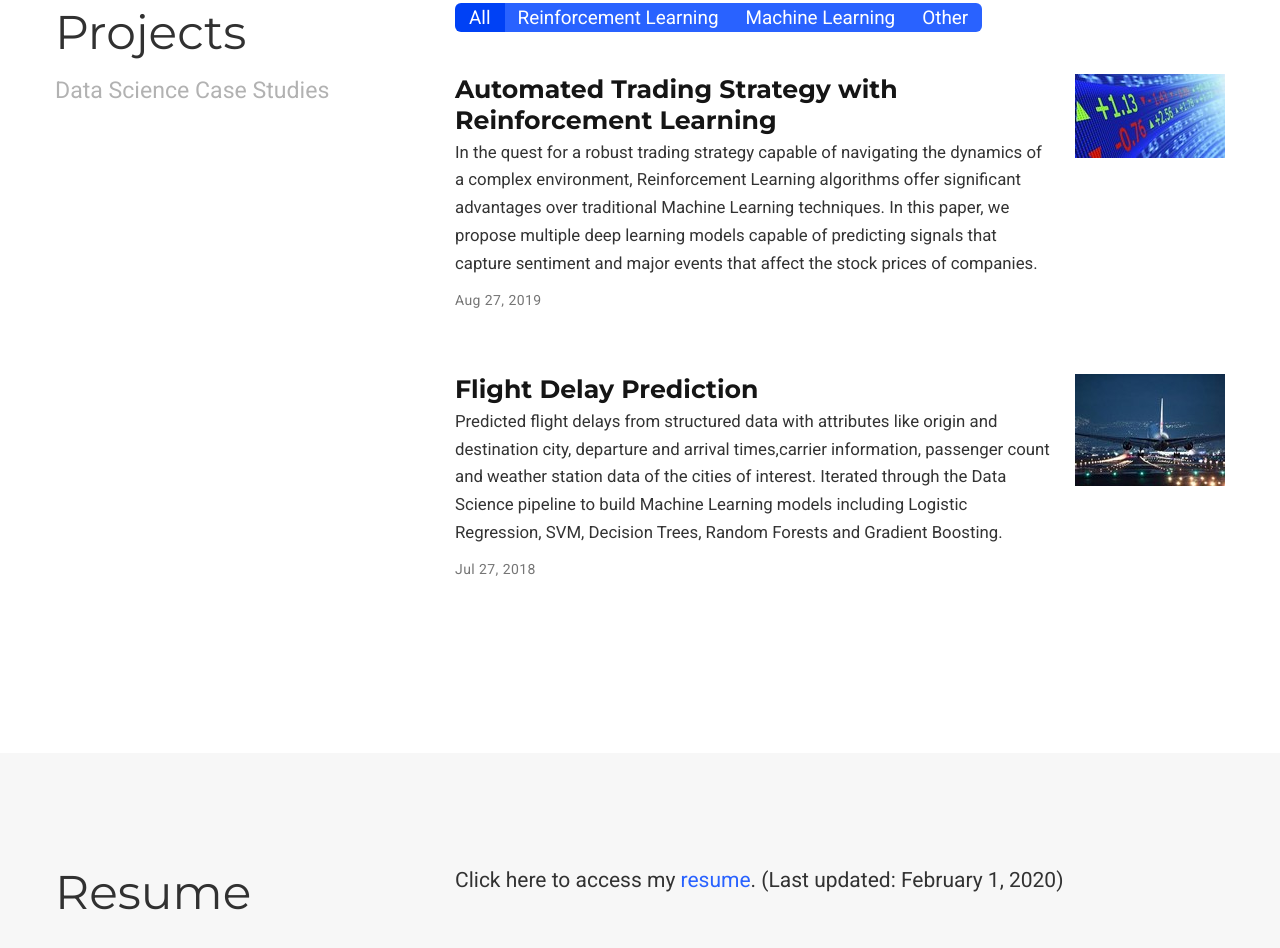
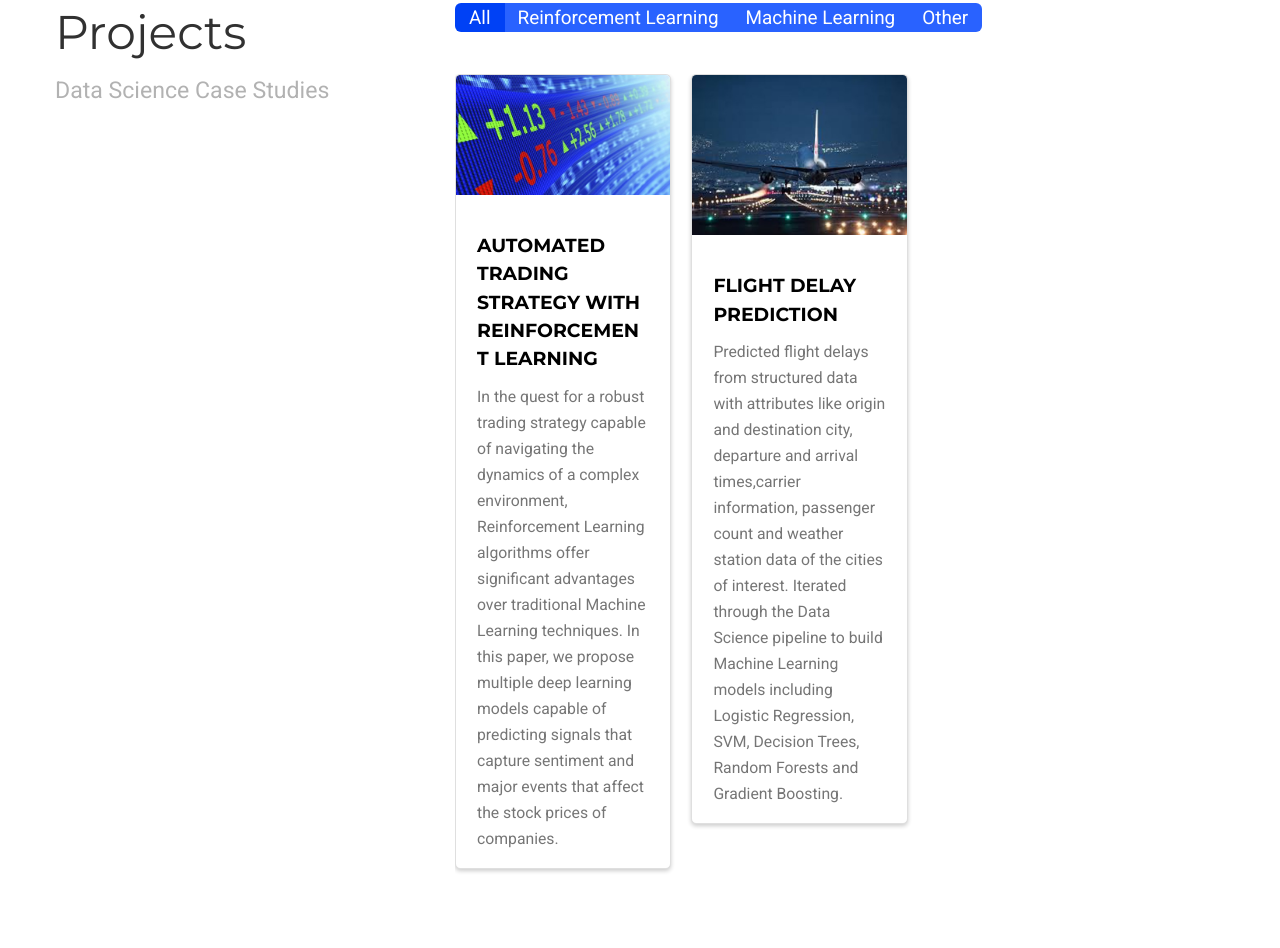
Before and after one commit to Samarth2506/Samarth2506.github.io, a plain HTML site: page index.html in a window 1280 px wide. Shown: the part 1659-2607 px from the top of the page. Drawn offline with nearby package versions, Linux system fonts and the light colour scheme; some packages are replaced by stand-ins of ours; some icons are missing.

Commit message:
changed projects format

```diff
--- a/index.html
+++ b/index.html
@@ -905,18 +905,7 @@ Additionally, I also used to teach Data Science to professionals where I thought
 
 
 
-    <div class="isotope projects-container row js-layout-row ">
-
-
-
-
-
-
-
-
-
-
-<div class="col-12 isotope-item js-id-Reinforcement-Learning">
+    <div class="isotope projects-container js-layout-masonry ">
 
 
 
@@ -933,87 +922,30 @@ Additionally, I also used to teach Data Science to professionals where I thought
 
 
 
-<div class="media stream-item">
-  <div class="media-body">
-
-    <h3 class="article-title mb-0 mt-0">
-      <a href="/projects/first_project/" >Automated Trading Strategy with Reinforcement Learning</a>
-    </h3>
-
-
-    <div class="article-style">
-      In the quest for a robust trading strategy capable of navigating the dynamics of a complex environment, Reinforcement Learning algorithms offer significant advantages over traditional Machine Learning techniques. In this paper, we propose multiple deep learning models capable of predicting signals that capture sentiment and major events that affect the stock prices of companies.
-    </div>
-
-
-    <div class="stream-meta article-metadata">
 
 
 
 
 
 
-
-<div class="article-metadata">
+<div class="project-card project-item isotope-item js-id-Reinforcement-Learning">
+  <div class="card">
 
 
+    <a href="/projects/first_project/"  class="card-image hover-overlay">
+      <img src="/projects/first_project/featured_hudc04a0ee65b74d05223302db4e6dfea8_289390_550x0_resize_q90_lanczos.jpeg" alt="" class="img-responsive">
+    </a>
 
+    <div class="card-text">
+      <h4><a href="/projects/first_project/" >Automated Trading Strategy with Reinforcement Learning</a></h4>
 
-
-  <span class="article-date">
-
-
-
-
-    Aug 27, 2019
-  </span>
-
-
-
-
-
-
-
-
-
-
-
-
-
-</div>
-
+      <div class="article-style">
+        <p>In the quest for a robust trading strategy capable of navigating the dynamics of a complex environment, Reinforcement Learning algorithms offer significant advantages over traditional Machine Learning techniques. In this paper, we propose multiple deep learning models capable of predicting signals that capture sentiment and major events that affect the stock prices of companies.</p>
+      </div>
 
     </div>
-
-
-
-  </div>
-  <div class="ml-3">
-
-
-
-    <a href="/projects/first_project/" >
-      <img src="/projects/first_project/featured_hudc04a0ee65b74d05223302db4e6dfea8_289390_150x0_resize_q90_lanczos.jpeg" alt="">
-    </a>
-
   </div>
 </div>
-
-</div>
-
-
-
-
-
-
-
-
-
-
-
-
-
-<div class="col-12 isotope-item js-id-Machine-Learning js-id-R js-id-Python js-id-Scikit-Learn">
 
 
 
@@ -1030,40 +962,6 @@ Additionally, I also used to teach Data Science to professionals where I thought
 
 
 
-<div class="media stream-item">
-  <div class="media-body">
-
-    <h3 class="article-title mb-0 mt-0">
-      <a href="/projects/second_project/" >Flight Delay Prediction</a>
-    </h3>
-
-
-    <div class="article-style">
-      Predicted flight delays from structured data with attributes like origin and destination city, departure and arrival times,carrier information, passenger count and weather station data of the cities of interest. Iterated through the Data Science pipeline to build Machine Learning models including Logistic Regression, SVM, Decision Trees, Random Forests and Gradient Boosting.
-    </div>
-
-
-    <div class="stream-meta article-metadata">
-
-
-
-
-
-
-
-<div class="article-metadata">
-
-
-
-
-
-  <span class="article-date">
-
-
-
-
-    Jul 27, 2018
-  </span>
 
 
 
@@ -1073,29 +971,23 @@ Additionally, I also used to teach Data Science to professionals where I thought
 
 
 
+<div class="project-card project-item isotope-item js-id-Machine-Learning js-id-R js-id-Python js-id-Scikit-Learn">
+  <div class="card">
 
 
+    <a href="/projects/second_project/"  class="card-image hover-overlay">
+      <img src="/projects/second_project/featured_hu3b78009d951748745ba2b80763f772d3_7914_550x0_resize_q90_lanczos.jpg" alt="" class="img-responsive">
+    </a>
 
+    <div class="card-text">
+      <h4><a href="/projects/second_project/" >Flight Delay Prediction</a></h4>
 
-</div>
-
+      <div class="article-style">
+        <p>Predicted flight delays from structured data with attributes like origin and destination city, departure and arrival times,carrier information, passenger count and weather station data of the cities of interest. Iterated through the Data Science pipeline to build Machine Learning models including Logistic Regression, SVM, Decision Trees, Random Forests and Gradient Boosting.</p>
+      </div>
 
     </div>
-
-
-
   </div>
-  <div class="ml-3">
-
-
-
-    <a href="/projects/second_project/" >
-      <img src="/projects/second_project/featured_hu3b78009d951748745ba2b80763f772d3_7914_150x0_resize_q90_lanczos.jpg" alt="">
-    </a>
-
-  </div>
-</div>
-
 </div>
 
 
```
Also changed, not shown: projects/first_project/featured_hudc04a0ee65b74d05223302db4e6dfea8_289390_550x0_resize_q90_lanczos.jpeg (added), projects/second_project/featured_hu3b78009d951748745ba2b80763f772d3_7914_550x0_resize_q90_lanczos.jpg (added), 1 other file.
